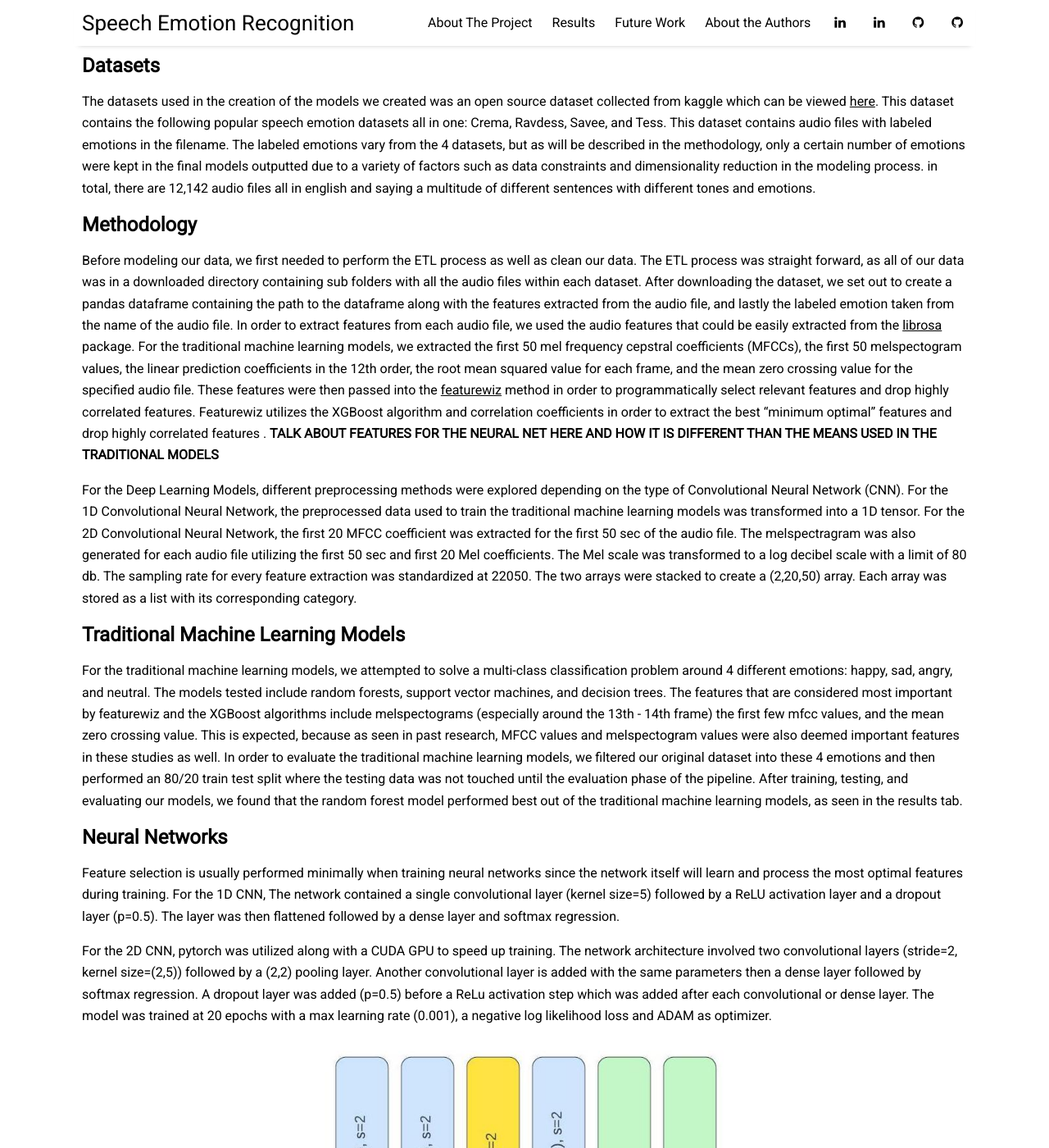
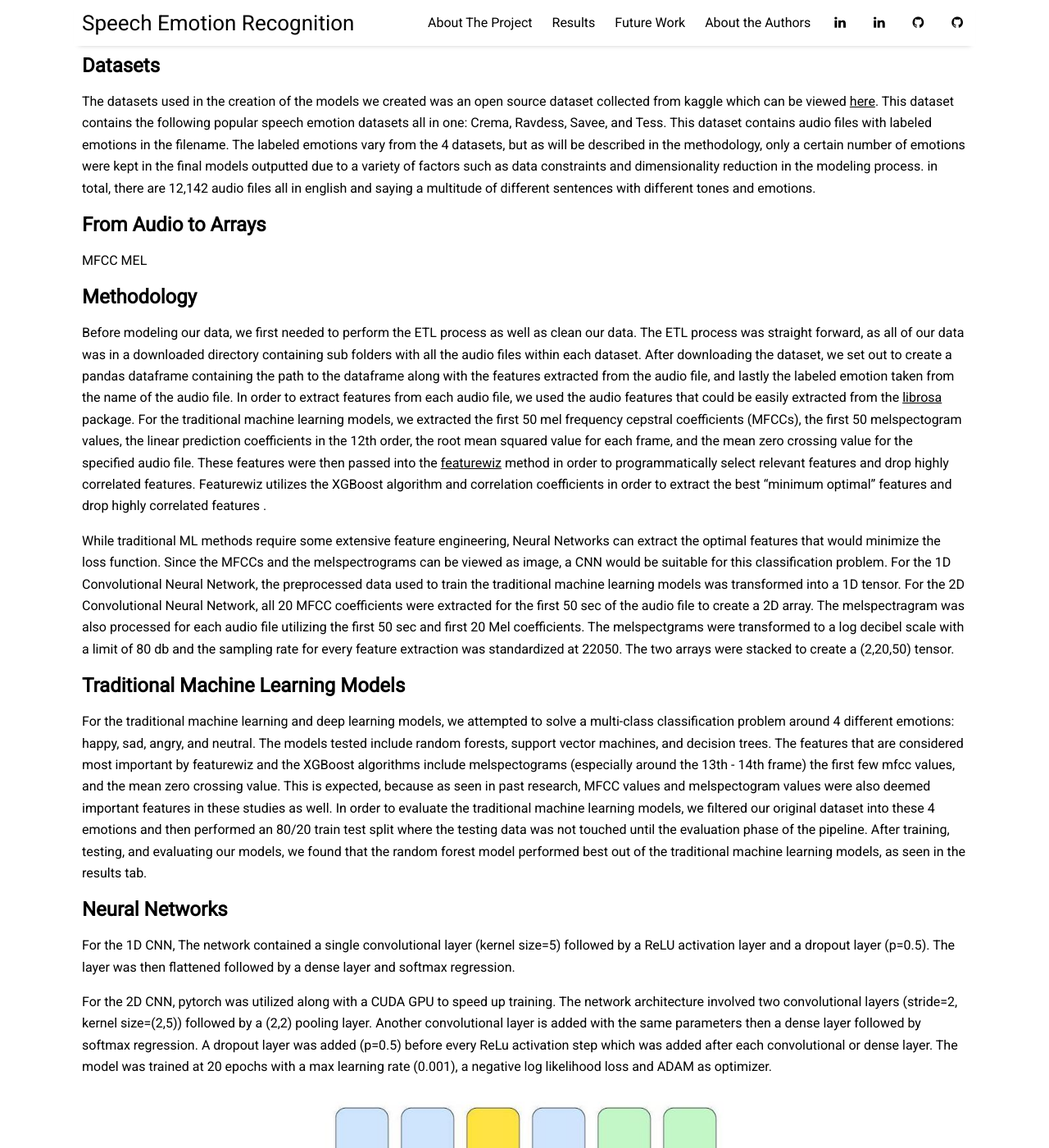
Before and after one commit to kelvinm10/SER_Website, a Jekyll site: the page built from _posts/2022-04-02-about-the-project.md, in a window 1280 px wide and 1400 px high, scrolled down 676 px. Shown: the whole window at 82% size. Built offline with Jekyll 4.4.1, drawn with Linux system fonts in a browser that asks for light colours; nearby versions of some CDN libraries.

Commit message:
Update 2022-04-02-about-the-project.md
added CNN Methodology

```diff
--- a/_posts/2022-04-02-about-the-project.md
+++ b/_posts/2022-04-02-about-the-project.md
@@ -25,6 +25,10 @@ a certain number of emotions were kept in the final models outputted due to a va
 dimensionality reduction in the modeling process. in total, there are 12,142 audio files all in english and saying a multitude
 of different sentences with different tones and emotions.
 
+## From Audio to Arrays
+MFCC
+MEL
+
 
 ## Methodology
 Before modeling our data, we first needed to perform the ETL process as well as clean our data. The ETL process
@@ -38,17 +42,17 @@ the root mean squared value for each frame, and the mean zero crossing value for
 passed into the [featurewiz](https://github.com/AutoViML/featurewiz) method in order to programmatically select relevant features
 and drop highly correlated features. Featurewiz utilizes the XGBoost algorithm and correlation coefficients in order to extract the
 best "minimum optimal" features and drop highly correlated features .
-**TALK ABOUT FEATURES FOR THE NEURAL NET HERE AND HOW IT IS DIFFERENT THAN THE MEANS USED IN THE TRADITIONAL MODELS**
 
-For the Deep Learning Models, different preprocessing methods were explored depending on the type of Convolutional Neural Network (CNN).
-For the 1D Convolutional Neural Network, the preprocessed data used to train the traditional machine learning models was transformed into a
-1D tensor. For the 2D Convolutional Neural Network, the first 20 MFCC coefficient was extracted for the first 50 sec of the audio file.
-The melspectragram was also generated for each audio file utilizing the first 50 sec and first 20 Mel coefficients. The Mel scale was transformed
-to a log decibel scale with a limit of 80 db. The sampling rate for every feature extraction was standardized at 22050. The two arrays
-were stacked to create a (2,20,50) array. Each array was stored as a list with its corresponding category.
+While traditional ML methods require some extensive feature engineering, Neural Networks can extract the optimal features that would
+minimize the loss function. Since the MFCCs and the melspectrograms can be viewed as image, a CNN would be suitable for this classification
+problem. For the 1D Convolutional Neural Network, the preprocessed data used to train the traditional machine learning models was transformed into a
+1D tensor. For the 2D Convolutional Neural Network, all 20 MFCC coefficients were extracted for the first 50 sec of the audio file to create a 2D
+array. The melspectragram was also processed for each audio file utilizing the first 50 sec and first 20 Mel coefficients. The melspectgrams were
+transformed to a log decibel scale with a limit of 80 db and the sampling rate for every feature extraction was standardized at 22050. The two arrays
+were stacked to create a (2,20,50) tensor.
 
 ## Traditional Machine Learning Models
-For the traditional machine learning models, we attempted to solve a multi-class classification problem around 4 different
+For the traditional machine learning and deep learning models, we attempted to solve a multi-class classification problem around 4 different
 emotions: happy, sad, angry, and neutral. The models tested include random forests, support vector machines, and decision trees.
 The features that are considered most important by featurewiz and the XGBoost algorithms include melspectograms (especially around
 the 13th - 14th frame) the first few mfcc values, and the mean zero crossing value. This is expected, because as seen in past research,
@@ -59,16 +63,14 @@ testing, and evaluating our models, we found that the random forest model perfor
 learning models, as seen in the results tab.
 
 ## Neural Networks
-Feature selection is usually performed minimally when training neural networks since the network itself will learn and process the most
-optimal features during training. For the 1D CNN, The network contained a single convolutional layer (kernel size=5) followed by
-a ReLU activation layer and a dropout layer (p=0.5). The layer was then flattened followed by a dense layer and softmax regression.
+For the 1D CNN, The network contained a single convolutional layer (kernel size=5) followed by a ReLU activation layer and a dropout layer (p=0.5).
+The layer was then flattened followed by a dense layer and softmax regression.
 
 For the 2D CNN, pytorch was utilized along with a CUDA GPU to speed up training. The network architecture involved
 two convolutional layers (stride=2, kernel size=(2,5)) followed by a (2,2) pooling layer. Another convolutional layer
 is added with the same parameters then a dense layer followed by softmax regression. A dropout layer was added (p=0.5)
-before a ReLu activation step which was added after each convolutional or dense layer. The model was trained at 20 epochs
+before every ReLu activation step which was added after each convolutional or dense layer. The model was trained at 20 epochs
 with a max learning rate (0.001), a negative log likelihood loss and ADAM as optimizer.
-
 
 <img src="{{ site.github.url }}/assets/img/CNN.jpeg" alt="CNN" style="width:512px;height:400px;">
 
```
